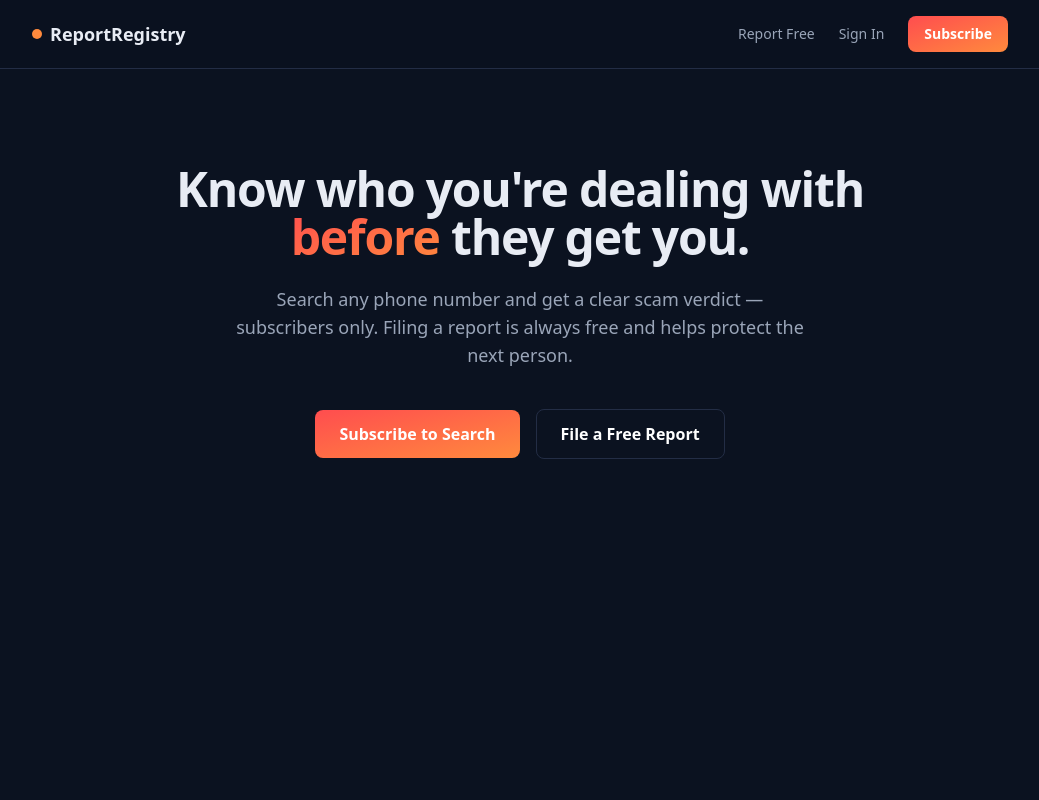
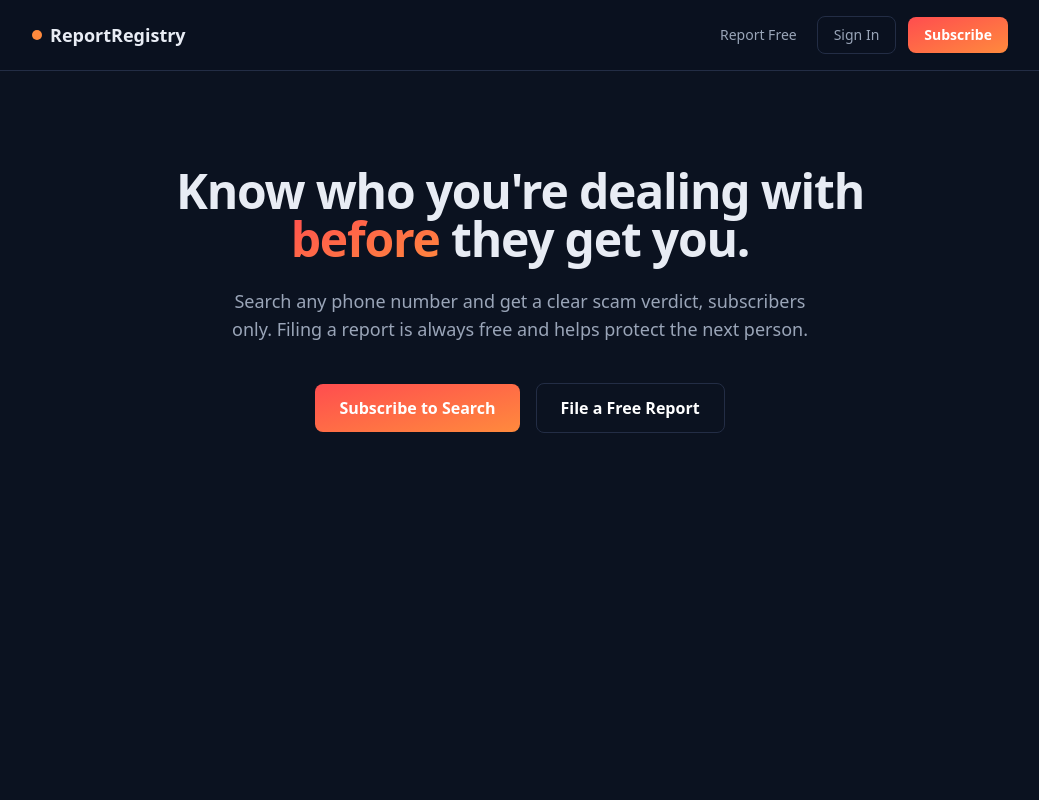
Before and after one commit to reportregistry/reportregistry, a Next.js app: page / in a window 1280 px wide. Shown: the top 800 px of the page, without its empty margins (120-1159 px from the left). Built offline with nearby package versions, Linux system fonts and the light colour scheme; no server answers.

Commit message:
Clean up nav buttons, remove em-dashes, allow promo codes

```diff
--- a/app/admin/page.tsx
+++ b/app/admin/page.tsx
@@ -63,7 +63,7 @@ export default async function AdminPage() {
           <p className="mt-2 text-sm text-muted">
             Approve a report to make it count as "flagged" in search results.
             Remove a report to take it down entirely. Full contents here are
-            never shown to subscribers or the public — only the yes/no
+            never shown to subscribers or the public, only the yes/no
             verdict is.
           </p>
           <div className="mt-6">
--- a/app/components/SiteHeader.tsx
+++ b/app/components/SiteHeader.tsx
@@ -13,17 +13,23 @@ export default function SiteHeader() {
           <span className="h-2.5 w-2.5 shrink-0 rounded-full bg-orange" />
           ReportRegistry
         </Link>
-        <nav className="flex items-center gap-3 text-sm text-muted sm:gap-6">
-          <Link href="/report" className="hidden hover:text-white sm:inline">
+        <nav className="flex items-center gap-2 text-sm sm:gap-3">
+          <Link
+            href="/report"
+            className="hidden whitespace-nowrap px-2 py-1.5 text-muted transition hover:text-white sm:inline"
+          >
             Report Free
           </Link>
           <SignedOut>
-            <Link href="/sign-in" className="hover:text-white">
+            <Link
+              href="/sign-in"
+              className="whitespace-nowrap rounded-lg border border-border px-3 py-1.5 text-xs font-medium text-muted transition hover:border-white/30 hover:text-white sm:px-4 sm:py-2 sm:text-sm"
+            >
               Sign In
             </Link>
             <Link
               href="/sign-up"
-              className="whitespace-nowrap rounded-lg bg-gradient-to-br from-red to-orange px-3 py-1.5 text-xs font-semibold text-white sm:px-4 sm:py-2 sm:text-sm"
+              className="whitespace-nowrap rounded-lg bg-gradient-to-br from-red to-orange px-3 py-1.5 text-xs font-semibold text-white shadow-sm transition hover:opacity-90 sm:px-4 sm:py-2 sm:text-sm"
             >
               Subscribe
             </Link>
@@ -31,7 +37,7 @@ export default function SiteHeader() {
           <SignedIn>
             <Link
               href="/dashboard"
-              className="whitespace-nowrap rounded-lg bg-gradient-to-br from-red to-orange px-3 py-1.5 text-xs font-semibold text-white sm:px-4 sm:py-2 sm:text-sm"
+              className="whitespace-nowrap rounded-lg bg-gradient-to-br from-red to-orange px-3 py-1.5 text-xs font-semibold text-white shadow-sm transition hover:opacity-90 sm:px-4 sm:py-2 sm:text-sm"
             >
               Go to Search
             </Link>
--- a/app/dashboard/BulkReportForm.tsx
+++ b/app/dashboard/BulkReportForm.tsx
@@ -4,7 +4,7 @@ import { useState } from 'react';
 
 type Result = { inserted: number; skipped: { line: number; reason: string }[] } | null;
 
-const PLACEHOLDER = `Paste your list here — one entry per line, any format, e.g.:
+const PLACEHOLDER = `Paste your list here, one entry per line, any format, e.g.:
 
 +1 (555) 123-4567, John, asked for gift cards then vanished
 scammer@fake.com - took a deposit and ghosted
@@ -51,7 +51,7 @@ export default function BulkReportForm() {
   return (
     <div className="mx-auto max-w-2xl rounded-xl border border-border bg-card p-8 text-left">
       <p className="mb-2 text-sm text-muted">
-        Just paste your list — one entry per line, no set format. We'll
+        Just paste your list, one entry per line, no set format. We'll
         pull out any phone numbers and emails automatically; whatever else
         is on the line becomes the report notes. Each line needs at least
         one phone number or email to be counted.
--- a/app/dashboard/BuyCreditsButton.tsx
+++ b/app/dashboard/BuyCreditsButton.tsx
@@ -32,7 +32,7 @@ export default function BuyCreditsButton() {
       disabled={loading}
       className="rounded-full border border-orange/40 px-3 py-1 text-xs font-medium text-orange transition hover:bg-orange/10 disabled:opacity-60"
     >
-      {loading ? 'Redirecting…' : '+ Buy 50 priority searches — $10'}
+      {loading ? 'Redirecting...' : '+ Buy 50 priority searches, $10'}
     </button>
   );
 }
--- a/app/dashboard/SearchBox.tsx
+++ b/app/dashboard/SearchBox.tsx
@@ -116,7 +116,7 @@ export default function SearchBox({ initialCredits }: { initialCredits: number }
           }`}
         >
           {result.isScam
-            ? '⚠️ Flagged as a scam — reports have been filed on this contact.'
+            ? '⚠️ Flagged as a scam. Reports have been filed on this contact.'
             : '✅ No scam reports found for this contact.'}
         </div>
       )}
@@ -135,7 +135,7 @@ export default function SearchBox({ initialCredits }: { initialCredits: number }
             {deepDiveState === 'submitting'
               ? 'Submitting…'
               : credits <= 0
-              ? 'No credits left — buy a 50-pack above'
+              ? 'No credits left, buy a 50-pack above'
               : 'Request a deeper dive (1 credit)'}
           </button>
           {deepDiveError && <p className="mt-2 text-xs text-red">{deepDiveError}</p>}
@@ -144,7 +144,7 @@ export default function SearchBox({ initialCredits }: { initialCredits: number }
 
       {deepDiveState === 'done' && (
         <div className="mt-3 rounded-lg border border-orange bg-orange/10 p-4 text-center text-sm">
-          Submitted — an admin will manually look into this one.
+          Submitted. An admin will manually look into this one.
         </div>
       )}
     </div>
--- a/app/dashboard/bulk-report/page.tsx
+++ b/app/dashboard/bulk-report/page.tsx
@@ -38,7 +38,7 @@ export default async function BulkReportPage() {
       <h1 className="text-3xl font-extrabold">Bulk Report</h1>
       <p className="mx-auto mt-3 max-w-lg text-muted">
         Paste a whole list of contacts to report at once. Subscriber-only,
-        same as search — filing reports one at a time on the{' '}
+        same as search. Filing reports one at a time on the{' '}
         <Link href="/report" className="text-orange">
           public report page
         </Link>{' '}
--- a/app/dashboard/page.tsx
+++ b/app/dashboard/page.tsx
@@ -24,7 +24,7 @@ export default async function DashboardPage() {
         <div className="mx-auto mt-10 max-w-md rounded-xl border border-orange bg-orange/10 p-8">
           <p className="text-sm text-muted">
             Supabase isn't configured yet, so search can't run. Sign-in
-            works fine — add your Supabase keys to `.env.local` to unlock
+            works fine, add your Supabase keys to `.env.local` to unlock
             this page.
           </p>
         </div>
@@ -55,7 +55,7 @@ export default async function DashboardPage() {
         <div className="mx-auto mt-10 max-w-md rounded-xl border border-border bg-card p-8">
           <p className="mb-6 text-muted">
             Search is subscriber-only. Subscribe to check any phone number
-            for scam reports — filing a report yourself is always free.
+            for scam reports. Filing a report yourself is always free.
           </p>
           <SubscribeButton />
         </div>
--- a/app/layout.tsx
+++ b/app/layout.tsx
@@ -5,7 +5,7 @@ import SiteHeader from './components/SiteHeader';
 import './globals.css';
 
 export const metadata: Metadata = {
-  title: 'ReportRegistry.com — Report Scammers, Spam & Fraud',
+  title: 'ReportRegistry.com: Report Scammers, Spam & Fraud',
   description:
     'A searchable registry for scam and spam phone numbers. Search requires a subscription, reporting is always free.',
 };
--- a/app/page.tsx
+++ b/app/page.tsx
@@ -13,7 +13,7 @@ export default function HomePage() {
           they get you.
         </h1>
         <p className="mx-auto mt-6 max-w-xl text-base text-muted sm:text-lg">
-          Search any phone number and get a clear scam verdict — subscribers
+          Search any phone number and get a clear scam verdict, subscribers
           only. Filing a report is always free and helps protect the next
           person.
         </p>
--- a/app/privacy/page.tsx
+++ b/app/privacy/page.tsx
@@ -27,7 +27,7 @@ export default function PrivacyPage() {
             <h2 className="mb-2 text-base font-bold text-white">2. Who can see what</h2>
             <p>
               The public and paying subscribers only ever see a yes/no verdict
-              when they search a number or email — never the report text,
+              when they search a number or email, never the report text,
               evidence, or reporter's identity. Full report details are visible
               only to site administrators for moderation purposes.
             </p>
--- a/app/report/ReportForm.tsx
+++ b/app/report/ReportForm.tsx
@@ -142,7 +142,7 @@ export default function ReportForm() {
   if (done) {
     return (
       <div className="mx-auto max-w-lg rounded-xl border border-orange bg-orange/10 p-8 text-center">
-        <p className="font-semibold">Thanks — your report was submitted.</p>
+        <p className="font-semibold">Thanks, your report was submitted.</p>
         <p className="mt-2 text-sm text-muted">
           It'll be reviewed before it appears in search results. No charge,
           ever, for filing a report.
@@ -350,7 +350,7 @@ export default function ReportForm() {
                 immediately (911 in the US).
               </p>
               <p className="mt-2 text-xs text-muted">
-                Filing a report here does not notify police — it only adds
+                Filing a report here does not notify police. It only adds
                 to this registry. For your safety, please report threats
                 directly to law enforcement as well.
               </p>
@@ -360,7 +360,7 @@ export default function ReportForm() {
           {scamType === 'Other' && (
             <div>
               <label className="mb-2 block text-sm text-muted">
-                Please specify (only visible to admins — never shown to
+                Please specify (only visible to admins, never shown to
                 subscribers or the public)
               </label>
               <input
```
Also changed, not shown: app/terms/page.tsx (+4 -4 lines), 2 other files (tests, documents, lock files or other folders).
